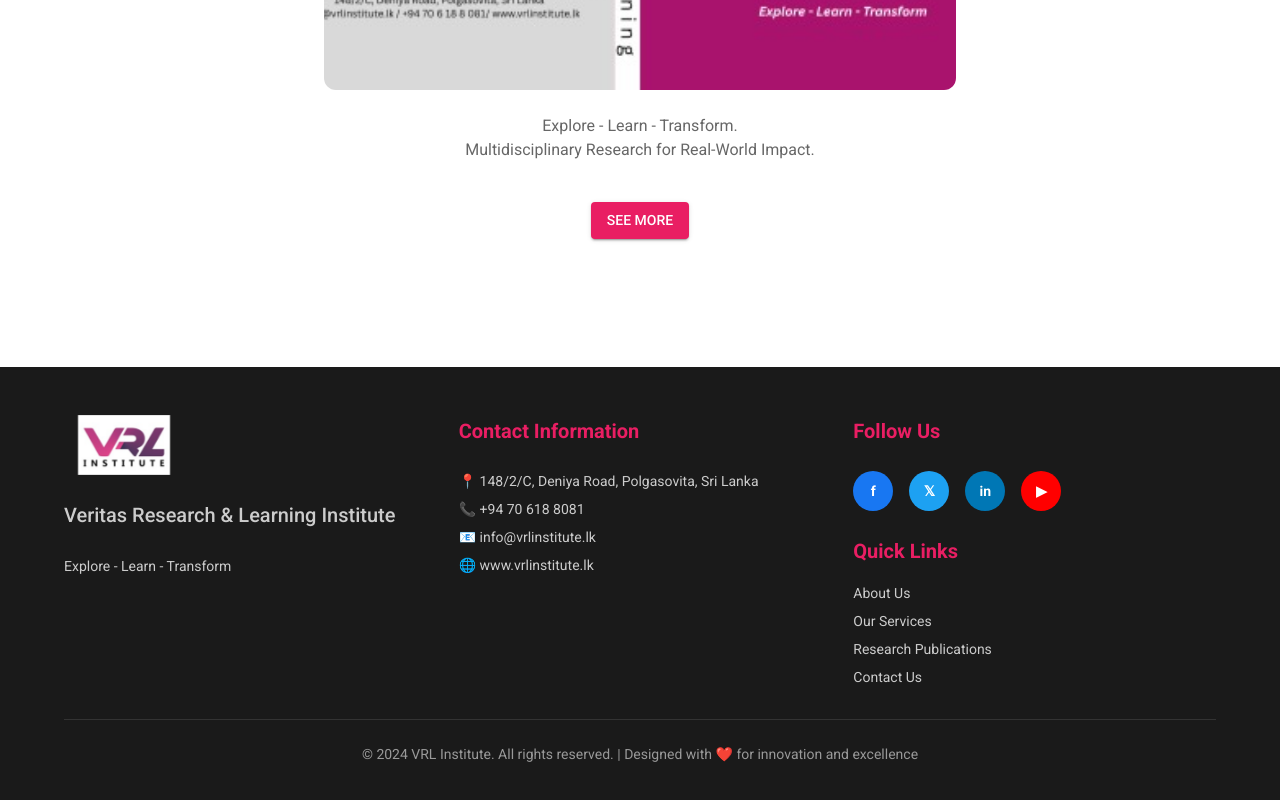
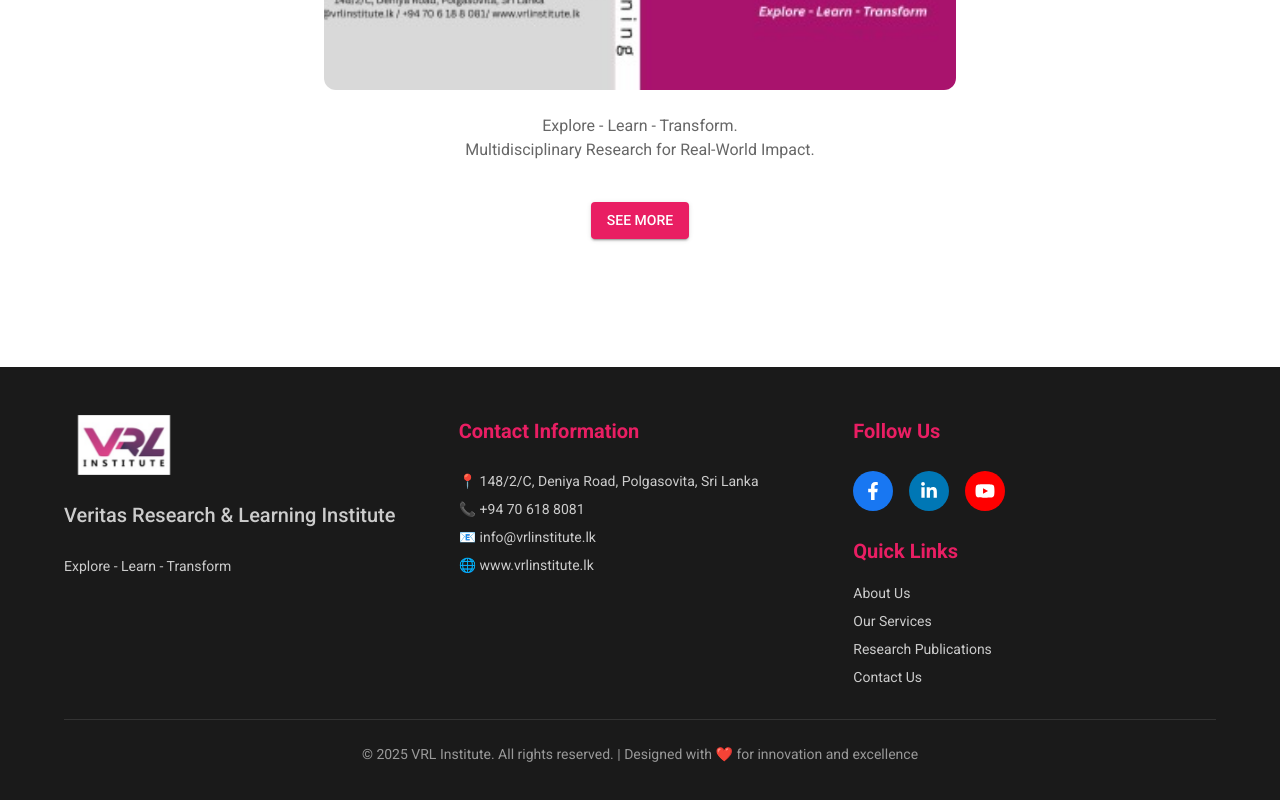
Before and after one commit to dinukamalitha/VRL_Institute, a Next.js app in the folder Frontend/: page / in a window 1280 px wide. Shown: the part 3878-4678 px from the top of the page. Built offline with nearby package versions, Linux system fonts and the light colour scheme; no server answers; a web font is replaced by a local one.

Commit message:
footer modified

```diff
--- a/Frontend/src/components/Footer.tsx
+++ b/Frontend/src/components/Footer.tsx
@@ -1,6 +1,7 @@
-import { Box, Container, Typography, Grid } from '@mui/material';
+import {Box, Container, Typography, Grid} from '@mui/material';
 import VRLLogo from '@/app/assets/images/VRL.jpg';
 import Image from 'next/image';
+import { FaFacebookF, FaLinkedinIn, FaYoutube } from 'react-icons/fa';
 
 export default function Footer() {
     return (
@@ -17,12 +18,12 @@ export default function Footer() {
                 <Grid container spacing={4}>
                     {/* Logo and About */}
                     <Grid item xs={12} md={4}>
-            <Box sx={{ mb: 3 }}>
+                        <Box sx={{mb: 3}}>
                             <Box
                                 sx={{
                                     position: 'relative',
-                  width: { xs: 80, sm: 100, md: 120 },
-                  height: { xs: 40, sm: 50, md: 60 },
+                                    width: {xs: 80, sm: 100, md: 120},
+                                    height: {xs: 40, sm: 50, md: 60},
                                     display: 'flex',
                                     alignItems: 'center',
                                     flex: '0 0 auto',
@@ -32,44 +33,42 @@ export default function Footer() {
                                     src={VRLLogo}
                                     alt="VRL Logo"
                                     fill
-                  style={{ objectFit: 'contain' }}
+                                    style={{objectFit: 'contain'}}
                                     sizes="(max-width: 600px) 80px, (max-width: 900px) 100px, 120px"
                                     priority
                                 />
 
                             </Box>
 
-              <Typography variant="h6" sx={{ color: '#ccc', lineHeight: 1.6, my: 3 }}>
+                            <Typography variant="h6" sx={{color: '#ccc', lineHeight: 1.6, my: 3}}>
                                 Veritas Research & Learning Institute
                             </Typography>
-              <Typography variant="body2" sx={{ color: '#ccc', lineHeight: 1.6, mb: 3 }}>
+                            <Typography variant="body2" sx={{color: '#ccc', lineHeight: 1.6, mb: 3}}>
                                 Explore - Learn - Transform
                             </Typography>
 
-              {/* <Typography variant="body2" sx={{ color: '#ccc', lineHeight: 1.6, mb: 3 }}>
-                Empowering minds through innovative education and cutting-edge technology.
-                We are dedicated to advancing knowledge and fostering strategic partnerships
-                for sustainable success in the global marketplace.
-              </Typography> */}
                         </Box>
                     </Grid>
 
                     {/* Contact Information */}
                     <Grid item xs={12} md={4}>
-            <Typography variant="h6" sx={{ fontWeight: 'bold', mb: 3, color: 'primary.main' }}>
+                        <Typography variant="h6" sx={{fontWeight: 'bold', mb: 3, color: 'primary.main'}}>
                             Contact Information
                         </Typography>
-            <Box sx={{ mb: 2 }}>
-              <Typography variant="body2" sx={{ color: '#ccc', display: 'flex', alignItems: 'center', mb: 1 }}>
+                        <Box sx={{mb: 2}}>
+                            <Typography variant="body2"
+                                        sx={{color: '#ccc', display: 'flex', alignItems: 'center', mb: 1}}>
                                 📍 148/2/C, Deniya Road, Polgasovita, Sri Lanka
                             </Typography>
-              <Typography variant="body2" sx={{ color: '#ccc', display: 'flex', alignItems: 'center', mb: 1 }}>
+                            <Typography variant="body2"
+                                        sx={{color: '#ccc', display: 'flex', alignItems: 'center', mb: 1}}>
                                 📞 +94 70 618 8081
                             </Typography>
-              <Typography variant="body2" sx={{ color: '#ccc', display: 'flex', alignItems: 'center', mb: 1 }}>
+                            <Typography variant="body2"
+                                        sx={{color: '#ccc', display: 'flex', alignItems: 'center', mb: 1}}>
                                 📧 info@vrlinstitute.lk
                             </Typography>
-              <Typography variant="body2" sx={{ color: '#ccc', display: 'flex', alignItems: 'center' }}>
+                            <Typography variant="body2" sx={{color: '#ccc', display: 'flex', alignItems: 'center'}}>
                                 🌐 www.vrlinstitute.lk
                             </Typography>
                         </Box>
@@ -77,10 +76,17 @@ export default function Footer() {
 
                     {/* Social Media Links */}
                     <Grid item xs={12} md={4}>
-            <Typography variant="h6" sx={{ fontWeight: 'bold', mb: 3, color: 'primary.main' }}>
+                        <Typography variant="h6" sx={{fontWeight: 'bold', mb: 3, color: 'primary.main'}}>
                             Follow Us
                         </Typography>
                         <Box sx={{ display: 'flex', gap: 2, mb: 3 }}>
+                            {/* Facebook */}
+                            <a
+                                href="https://www.facebook.com/profile.php?id=61584236319723"
+                                target="_blank"
+                                rel="noopener noreferrer"
+                                style={{ textDecoration: 'none' }}
+                            >
                                 <Box
                                     sx={{
                                         width: 40,
@@ -94,33 +100,20 @@ export default function Footer() {
                                         transition: 'transform 0.2s',
                                         '&:hover': {
                                             transform: 'scale(1.1)',
-                  }
+                                        },
                                     }}
                                 >
-                <Typography variant="body2" sx={{ color: 'white', fontWeight: 'bold' }}>
-                  f
-                </Typography>
+                                    <FaFacebookF color="#ffffff" size={18} />
                                 </Box>
-              <Box
-                sx={{
-                  width: 40,
-                  height: 40,
-                  bgcolor: '#1da1f2',
-                  borderRadius: '50%',
-                  display: 'flex',
-                  alignItems: 'center',
-                  justifyContent: 'center',
-                  cursor: 'pointer',
-                  transition: 'transform 0.2s',
-                  '&:hover': {
-                    transform: 'scale(1.1)',
-                  }
-                }}
+                            </a>
+
+                            {/* LinkedIn */}
+                            <a
+                                href="https://www.linkedin.com/in/vrl-institute-6b732a390"
+                                target="_blank"
+                                rel="noopener noreferrer"
+                                style={{ textDecoration: 'none' }}
                             >
-                <Typography variant="body2" sx={{ color: 'white', fontWeight: 'bold' }}>
-                  𝕏
-                </Typography>
-              </Box>
                                 <Box
                                     sx={{
                                         width: 40,
@@ -134,13 +127,20 @@ export default function Footer() {
                                         transition: 'transform 0.2s',
                                         '&:hover': {
                                             transform: 'scale(1.1)',
-                  }
+                                        },
                                     }}
                                 >
-                <Typography variant="body2" sx={{ color: 'white', fontWeight: 'bold' }}>
-                  in
-                </Typography>
+                                    <FaLinkedinIn color="#ffffff" size={18} />
                                 </Box>
+                            </a>
+
+                            {/* YouTube */}
+                            <a
+                                href="https://www.youtube.com/@VRLInstitute-vrl"
+                                target="_blank"
+                                rel="noopener noreferrer"
+                                style={{ textDecoration: 'none' }}
+                            >
                                 <Box
                                     sx={{
                                         width: 40,
@@ -154,30 +154,33 @@ export default function Footer() {
                                         transition: 'transform 0.2s',
                                         '&:hover': {
                                             transform: 'scale(1.1)',
-                  }
+                                        },
                                     }}
                                 >
-                <Typography variant="body2" sx={{ color: 'white', fontWeight: 'bold' }}>
-                  ▶
-                </Typography>
+                                    <FaYoutube color="#ffffff" size={20} />
                                 </Box>
+                            </a>
                         </Box>
 
                         {/* Quick Links */}
-            <Typography variant="h6" sx={{ fontWeight: 'bold', mb: 2, color: 'primary.main' }}>
+                        <Typography variant="h6" sx={{fontWeight: 'bold', mb: 2, color: 'primary.main'}}>
                             Quick Links
                         </Typography>
-            <Box sx={{ display: 'flex', flexDirection: 'column', gap: 1 }}>
-              <Typography variant="body2" sx={{ color: '#ccc', cursor: 'pointer', '&:hover': { color: 'primary.main' } }}>
+                        <Box sx={{display: 'flex', flexDirection: 'column', gap: 1}}>
+                            <Typography variant="body2"
+                                        sx={{color: '#ccc', cursor: 'pointer', '&:hover': {color: 'primary.main'}}}>
                                 About Us
                             </Typography>
-              <Typography variant="body2" sx={{ color: '#ccc', cursor: 'pointer', '&:hover': { color: 'primary.main' } }}>
+                            <Typography variant="body2"
+                                        sx={{color: '#ccc', cursor: 'pointer', '&:hover': {color: 'primary.main'}}}>
                                 Our Services
                             </Typography>
-              <Typography variant="body2" sx={{ color: '#ccc', cursor: 'pointer', '&:hover': { color: 'primary.main' } }}>
+                            <Typography variant="body2"
+                                        sx={{color: '#ccc', cursor: 'pointer', '&:hover': {color: 'primary.main'}}}>
                                 Research Publications
                             </Typography>
-              <Typography variant="body2" sx={{ color: '#ccc', cursor: 'pointer', '&:hover': { color: 'primary.main' } }}>
+                            <Typography variant="body2"
+                                        sx={{color: '#ccc', cursor: 'pointer', '&:hover': {color: 'primary.main'}}}>
                                 Contact Us
                             </Typography>
                         </Box>
@@ -185,9 +188,9 @@ export default function Footer() {
                 </Grid>
 
                 {/* Bottom Bar */}
-        <Box sx={{ borderTop: '1px solid #333', mt: 4, pt: 3, textAlign: 'center' }}>
-          <Typography variant="body2" sx={{ color: '#999' }}>
-            © 2024 VRL Institute. All rights reserved. | Designed with ❤️ for innovation and excellence
+                <Box sx={{borderTop: '1px solid #333', mt: 4, pt: 3, textAlign: 'center'}}>
+                    <Typography variant="body2" sx={{color: '#999'}}>
+                        © 2025 VRL Institute. All rights reserved. | Designed with ❤️ for innovation and excellence
                     </Typography>
                 </Box>
             </Container>
```
Also changed, not shown: 1 other file (tests, documents, lock files or other folders). Lines whose indentation alone changed are shown as unchanged.
